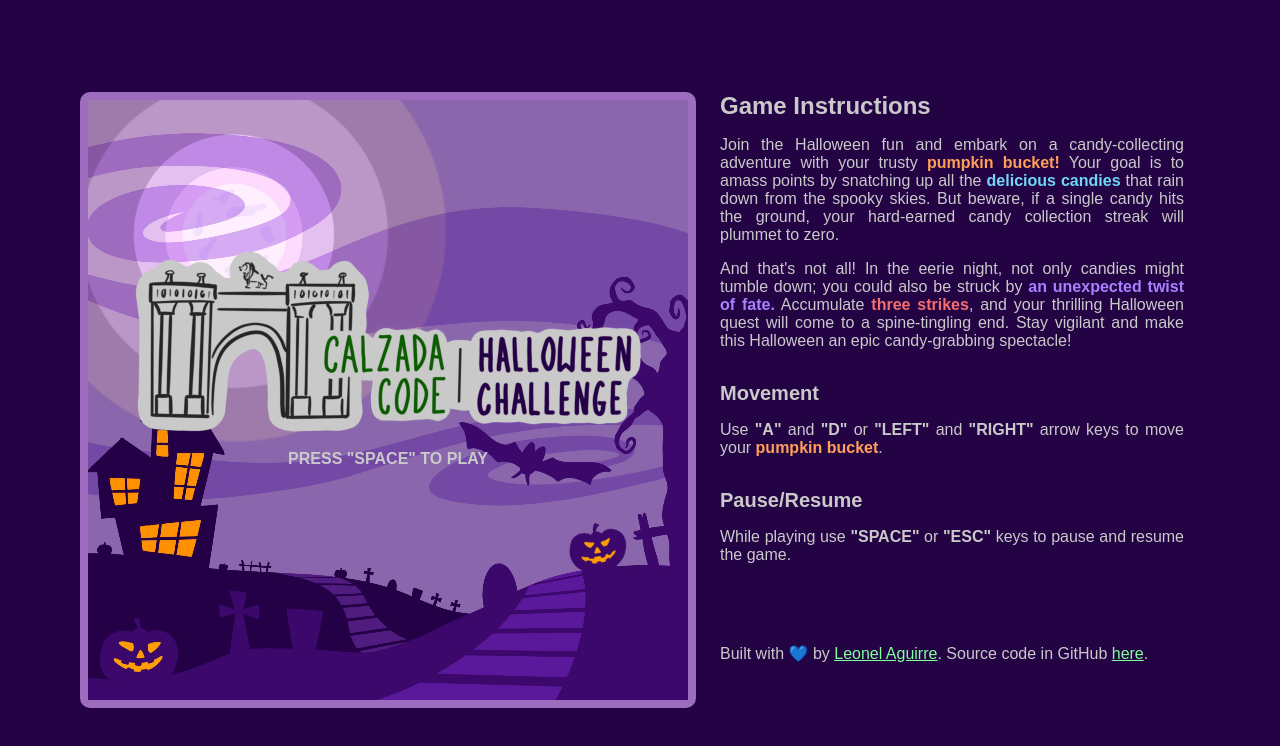
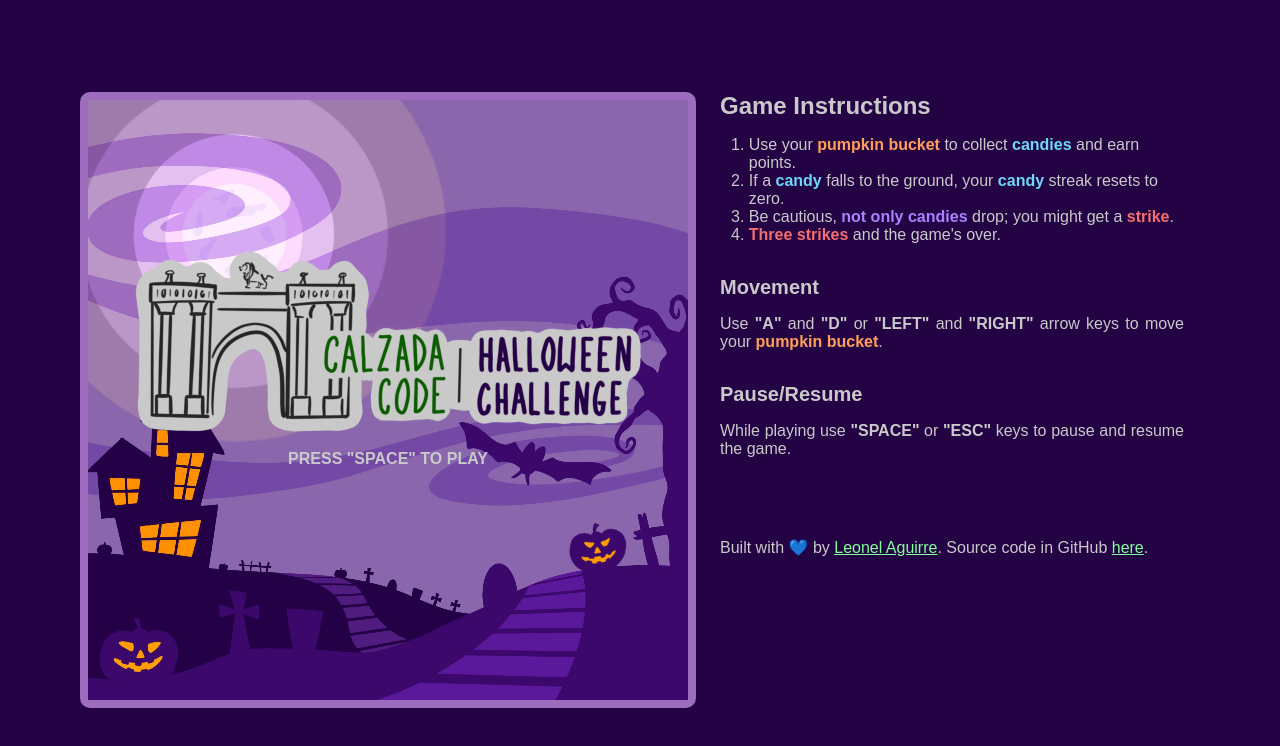
Before and after one commit to leonel-aguirre/calzada-code-halloween-challenge-2023, a website built with Vite: page index.html in a window 1280 px wide. Built offline with nearby package versions, Linux system fonts and the light colour scheme.

Commit message:
:lipstick: Instructions text change.

```diff
--- a/index.html
+++ b/index.html
@@ -18,31 +18,16 @@
       >
         <h2 class="app__instructions-title">Game Instructions</h2>
         <p class="app__instructions-text-content">
-          Join the Halloween fun and embark on a candy-collecting adventure with
-          your trusty
-          <span class="app__highlight-text app__highlight-text--is-orange"
-            >pumpkin bucket!</span
-          >
-          Your goal is to amass points by snatching up all the
-          <span class="app__highlight-text app__highlight-text--is-blue"
-            >delicious candies</span
-          >
-          that rain down from the spooky skies. But beware, if a single candy
-          hits the ground, your hard-earned candy collection streak will plummet
-          to zero.
-        </p>
-        <p class="app__instructions-text-content">
-          And that's not all! In the eerie night, not only candies might tumble
-          down; you could also be struck by
-          <span class="app__highlight-text app__highlight-text--is-purple">
-            an unexpected twist of fate.</span
-          >
-          Accumulate
-          <span class="app__highlight-text app__highlight-text--is-red">
-            three strikes</span
-          >, and your thrilling Halloween quest will come to a spine-tingling
-          end. Stay vigilant and make this Halloween an epic candy-grabbing
-          spectacle!
+          <ol class="app__instructions-list">
+            <li class="app__instructions-list-item">Use your <span class="app__highlight-text app__highlight-text--is-orange"
+              >pumpkin bucket</span> to collect <span class="app__highlight-text app__highlight-text--is-blue"
+              >candies</span> and earn points.</li>
+            <li class="app__instructions-list-item">If a <span class="app__highlight-text app__highlight-text--is-blue"
+              >candy</span> falls to the ground, your <span class="app__highlight-text app__highlight-text--is-blue"
+              >candy</span> streak resets to zero.</li>
+            <li class="app__instructions-list-item">Be cautious, <span class="app__highlight-text app__highlight-text--is-purple">not only candies</span> drop; you might get a <span class="app__highlight-text app__highlight-text--is-red">strike</span>.</li>
+            <li class="app__instructions-list-item"><span class="app__highlight-text app__highlight-text--is-red">Three strikes</span> and the game's over.</li>
+          </ol>
         </p>
 
         <h4 class="app__instructions-sub-title">Movement</h4>
--- a/styles.css
+++ b/styles.css
@@ -49,7 +49,7 @@ h3 {
   padding-right: 16px;
   display: flex;
   flex-direction: column;
-  max-width: 600px;
+  max-width: 500px;
   max-height: 600px;
   overflow-y: auto;
 }
@@ -83,6 +83,10 @@ h3 {
   text-align: justify;
 }
 
+.app__instructions-list {
+  padding-left: 1.8em;
+}
+
 .app__instructions-bottom-text {
   margin-top: 80px;
 }
```
